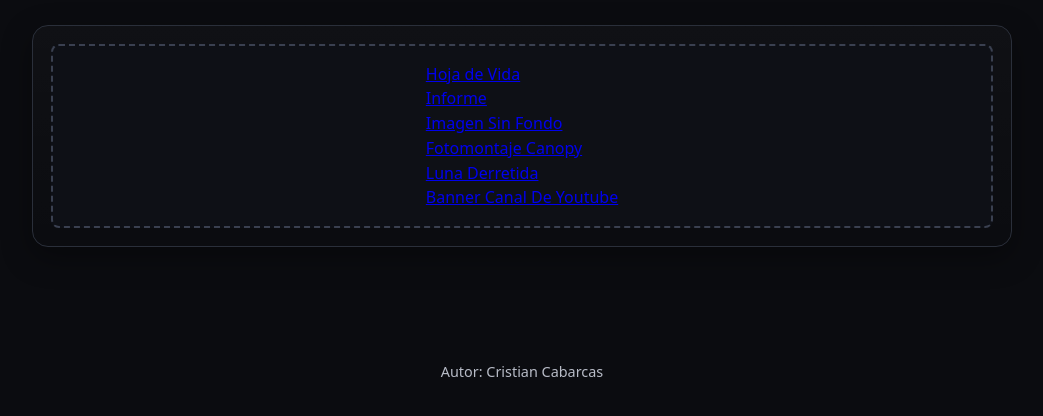
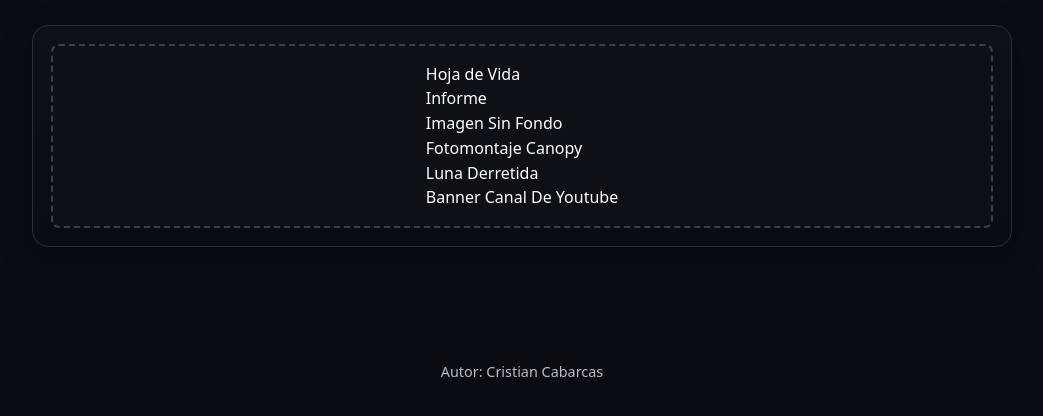
Before and after one commit to Cristi-ia/Proyecto-Final-Produccion, a plain HTML site: page Index.html in a window 1280 px wide. Shown: the part 144-560 px from the top of the page, without its empty margins (118-1161 px from the left). Drawn offline with Linux system fonts and the light colour scheme.

Commit message:
Update estilo-general.css

```diff
--- a/estilo-general.css
+++ b/estilo-general.css
@@ -131,3 +131,19 @@ footer {
   .wrap { padding: 22px 14px 40px; }
   .section { padding: 18px; }
 }
+a {
+  color: white;
+  text-decoration: none;
+}
+
+a:visited {
+  color: white;
+}
+
+a:hover {
+  color: #66ccff;
+}
+
+a:active {
+  color: #66ccff;
+}
```
